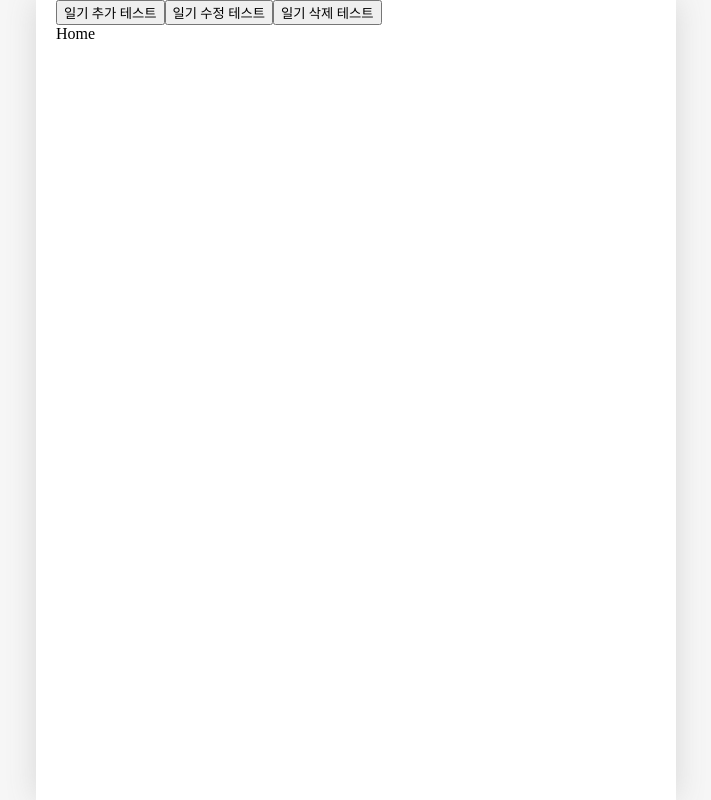
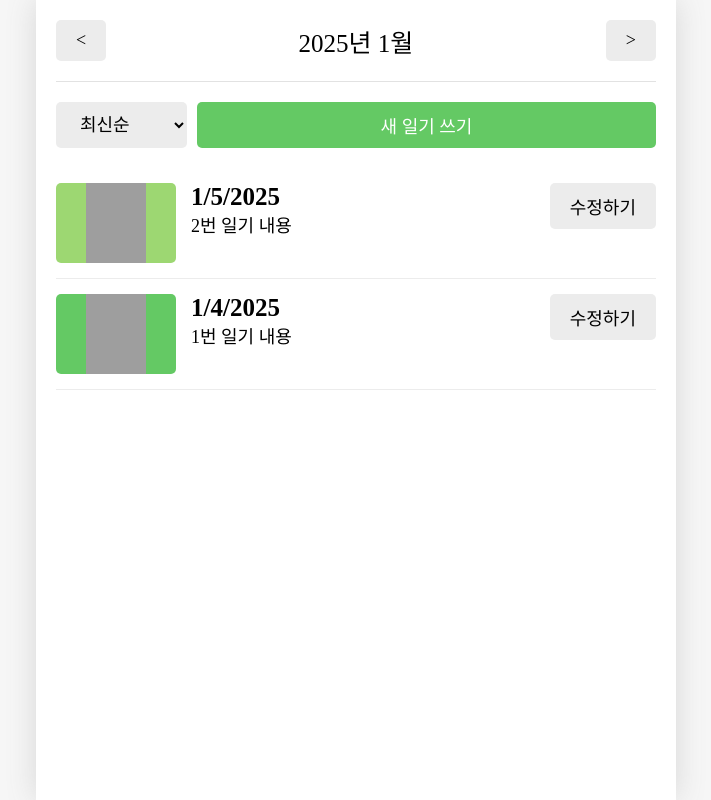
Before and after one commit to Tedeeeee/study_somthing, a React (Vite) app in the folder section12/: page / in a window 1280 px wide. Shown: the whole page, without its empty margins (284-995 px from the left). Built offline with nearby package versions, Linux system fonts and the light colour scheme; grey boxes are pictures that could not be loaded; a web font is replaced by a local one.

Commit message:
기존 폴더 확장

```diff
--- a/section12/src/App.jsx
+++ b/section12/src/App.jsx
@@ -5,23 +5,26 @@ import New from "./pages/New";
 import Diary from "./pages/Diary";
 import Edit from "./pages/Edit";
 import NotFound from "./pages/NotFound";
-
-import Button from "./components/Button";
-import Header from "./components/Header";
 import { createContext, useReducer, useRef } from "react";
 
 const mockData = [
   {
     id: 0,
-    createdDate: new Date().getTime(),
+    createdDate: new Date("2025-01-04").getTime(),
     emotionId: 1,
     content: "1번 일기 내용",
   },
   {
     id: 1,
-    createdDate: new Date().getTime(),
+    createdDate: new Date("2025-01-05").getTime(),
     emotionId: 2,
     content: "2번 일기 내용",
+  },
+  {
+    id: 2,
+    createdDate: new Date("2024-12-04").getTime(),
+    emotionId: 3,
+    content: "3번 일기 내용",
   },
 ];
 
@@ -44,8 +47,8 @@ function reducer(state, action) {
   }
 }
 
-const DiaryStateContext = createContext();
-const DiaryDispatchContext = createContext();
+export const DiaryStateContext = createContext();
+export const DiaryDispatchContext = createContext();
 
 function App() {
   const [data, dispatch] = useReducer(reducer, mockData);
@@ -89,32 +92,6 @@ function App() {
 
   return (
     <>
-      <button
-        onClick={() => {
-          onCreate(new Date().getTime(), 1, "Hello");
-        }}
-      >
-        일기 추가 테스트
-      </button>
-      <button
-        onClick={() => {
-          onUpdate(
-            0,
-            new Date().getTime(),
-            3,
-            "수정된 일기 입니다"
-          );
-        }}
-      >
-        일기 수정 테스트
-      </button>
-      <button
-        onClick={() => {
-          onDelete(0);
-        }}
-      >
-        일기 삭제 테스트
-      </button>
       <DiaryStateContext.Provider value={data}>
         <DiaryDispatchContext.Provider
           value={{ onCreate, onUpdate, onDelete }}
--- /dev/null
+++ b/section12/src/components/DiaryItem.css
@@ -0,0 +1,57 @@
+.DiaryItem {
+    display: flex;
+    gap: 15px;
+    justify-content: space-between;
+
+    padding: 15px 0px;
+    border-bottom: 1px solid rgb(236,236,236);
+}
+
+.DiaryItem .img_section {
+    min-width: 120px;
+    height: 80px;
+
+    display: flex;
+    justify-content: center;
+    cursor: pointer;
+    border-radius: 5px;
+}
+
+.DiaryItem .img_section > img {
+    width: 50%;
+}
+
+.DiaryItem .img_section_1 {
+    background-color: rgb(100,201,100);
+}
+
+.DiaryItem .img_section_2 {
+    background-color: rgb(157,215,114);
+}
+.DiaryItem .img_section_3 {
+    background-color: rgb(253,206,23);
+}
+.DiaryItem .img_section_4 {
+    background-color: rgb(253,132,70);
+}
+.DiaryItem .img_section_5 {
+    background-color: rgb(253,86,95);
+}
+
+.DiaryItem .info_section {
+    flex: 1;
+    cursor: pointer;
+}
+
+.DiaryItem .info_section .created_date {
+    font-weight: bold;
+    font-size: 25px;
+}
+
+.DiaryItem .info_section .content {
+    font-size: 18px;
+}
+
+.DiaryItem .button_section {
+    min-width: 70px;
+}
--- /dev/null
+++ b/section12/src/components/DiaryItem.jsx
@@ -0,0 +1,47 @@
+import "./DiaryItem.css";
+import { getEmotionImage } from "../util/get-emotion-image.js";
+import Button from "./Button";
+import { useNavigate } from "react-router-dom";
+
+const DiaryItem = ({
+  id,
+  emotionId,
+  createdDate,
+  content,
+}) => {
+  const nav = useNavigate();
+
+  return (
+    <div className="DiaryItem">
+      <div
+        className={`img_section img_section_${emotionId}`}
+        onClick={() => {
+          nav(`/diary/${id}`);
+        }}
+      >
+        <img src={getEmotionImage(emotionId)} alt={null} />
+      </div>
+      <div
+        className="info_section"
+        onClick={() => {
+          nav(`/diary/${id}`);
+        }}
+      >
+        <div className="created_date">
+          {new Date(createdDate).toLocaleDateString()}
+        </div>
+        <div className="content">{content}</div>
+      </div>
+      <div
+        className="button_section"
+        onClick={() => {
+          nav(`/edit/${id}`);
+        }}
+      >
+        <Button text={"수정하기"} />
+      </div>
+    </div>
+  );
+};
+
+export default DiaryItem;
--- /dev/null
+++ b/section12/src/components/DiaryList.css
@@ -0,0 +1,19 @@
+.DiaryList .menu_bar{
+  margin: 20px 0px;
+  display: flex;
+  gap: 10px;
+}
+
+.DiaryList .menu_bar select {
+  background-color: rgb(236,236,236);
+  border: none;
+  border-radius: 5px;
+
+  padding: 10px 20px;
+  font-size: 18px;
+  cursor: pointer;
+}
+
+.DiaryList .menu_bar button {
+  flex: 1;
+}
--- /dev/null
+++ b/section12/src/components/DiaryList.jsx
@@ -0,0 +1,56 @@
+import "./DiaryList.css";
+import Button from "./Button";
+import DiaryItem from "./DiaryItem";
+import { useNavigate } from "react-router-dom";
+import { useState } from "react";
+
+const DiaryList = ({ data }) => {
+  const [sortType, setSortType] = useState("latest");
+
+  const onChangeSortType = (e) => {
+    setSortType(e.target.value);
+  };
+
+  const getSortedData = () => {
+    // 새로운 배열을 반환한다
+    return data.toSorted((a, b) => {
+      if (sortType === "oldest") {
+        return (
+          Number(a.createdDate) - Number(b.createdDate)
+        );
+      } else {
+        return (
+          Number(b.createdDate) - Number(a.createdDate)
+        );
+      }
+    });
+  };
+
+  const sortedData = getSortedData();
+
+  const nav = useNavigate();
+  return (
+    <div className="DiaryList">
+      <div className="menu_bar">
+        <select onChange={onChangeSortType}>
+          <option value={"latest"}>최신순</option>
+          <option value={"oldest"}>오래된 순</option>
+        </select>
+        <Button
+          onClick={() => {
+            nav(`/new`);
+          }}
+          text={"새 일기 쓰기"}
+          type={"positive"}
+        />
+      </div>
+      <div className="list_wrapper">
+        {sortedData.map((item) => (
+          <DiaryItem key={item.id} {...item} />
+        ))}
+      </div>
+    </div>
+  );
+};
+
+export default DiaryList;
--- a/section12/src/pages/Edit.jsx
+++ b/section12/src/pages/Edit.jsx
@@ -2,7 +2,7 @@ import { useParams } from "react-router-dom";
 
 const Edit = () => {
   const { id } = useParams();
-  return <div>{id}번 일기입니다</div>;
+  return <div>{id}번 일기 수정페이지 입니다</div>;
 };
 
 export default Edit;
--- a/section12/src/pages/Home.jsx
+++ b/section12/src/pages/Home.jsx
@@ -1,8 +1,73 @@
-import { useSearchParams } from "react-router-dom";
+import Header from "../components/Header";
+import Button from "../components/Button";
+import DiaryList from "../components/DiaryList.jsx";
+import { useContext, useState } from "react";
+import { DiaryStateContext } from "../App.jsx";
+
+const getMonthlyData = (pivotDate, data) => {
+  const beginTime = new Date(
+    pivotDate.getFullYear(),
+    pivotDate.getMonth(),
+    1,
+    0,
+    0,
+    0
+  ).getTime();
+
+  const endTime = new Date(
+    pivotDate.getFullYear(),
+    pivotDate.getMonth() + 1,
+    0,
+    23,
+    59,
+    59
+  ).getTime();
+
+  return data.filter(
+    (item) =>
+      beginTime <= item.createdDate &&
+      item.createdDate <= endTime
+  );
+};
 
 const Home = () => {
-  const [params, setParams] = useSearchParams();
-  return <div>Home</div>;
+  const data = useContext(DiaryStateContext);
+  const [pivotDate, setPivotDate] = useState(new Date());
+
+  const monthlyData = getMonthlyData(pivotDate, data);
+
+  const onIncreaseMonth = () => {
+    setPivotDate(
+      new Date(
+        pivotDate.getFullYear(),
+        pivotDate.getMonth() + 1
+      )
+    );
+  };
+
+  const onDecreaseMonth = () => {
+    setPivotDate(
+      new Date(
+        pivotDate.getFullYear(),
+        pivotDate.getMonth() - 1
+      )
+    );
+  };
+
+  return (
+    <div>
+      <Header
+        title={`${pivotDate.getFullYear()}년 ${pivotDate.getMonth() + 1}월`}
+        leftChild={
+          <Button text={"<"} onClick={onDecreaseMonth} />
+        }
+        rightChild={
+          <Button text={">"} onClick={onIncreaseMonth} />
+        }
+      />
+      <DiaryList data={monthlyData} />
+    </div>
+  );
 };
 
 export default Home;
```
